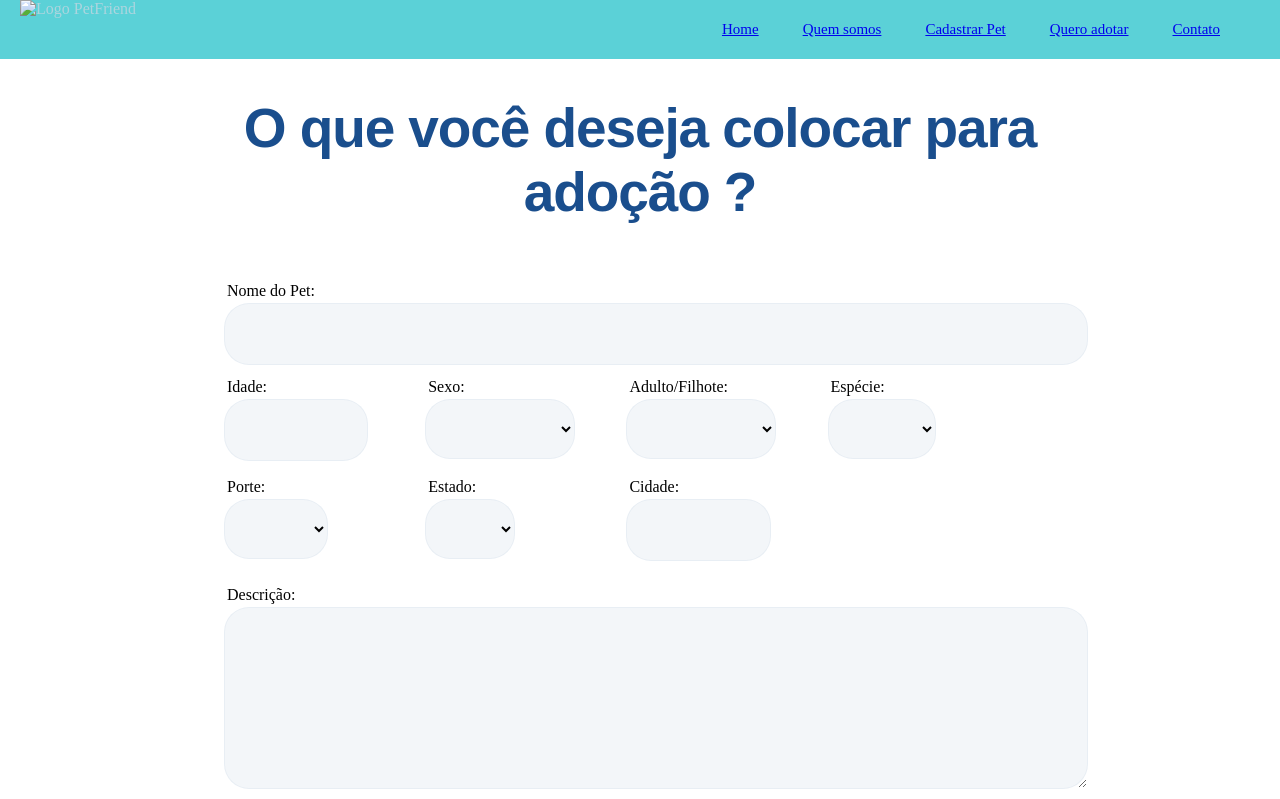
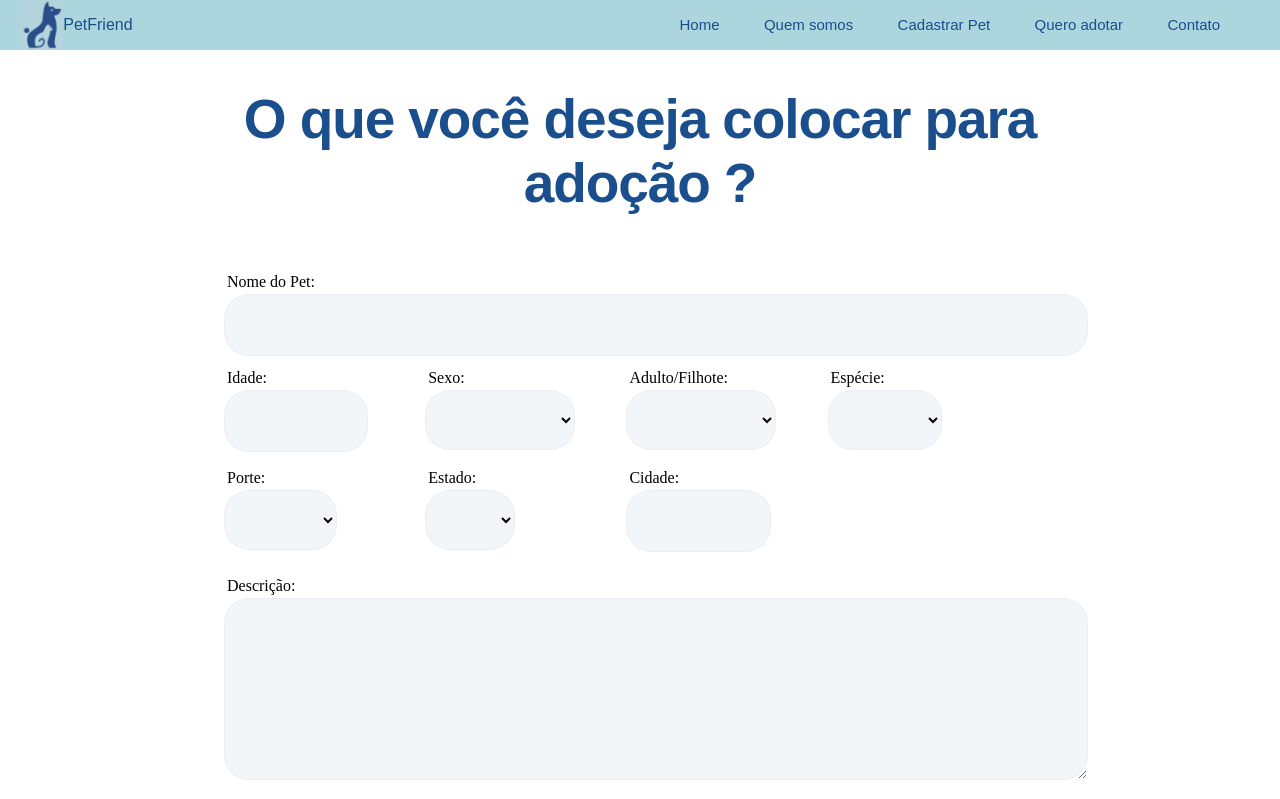
Before and after one commit to EduardoMorais30/PA.pet-friend.frontend, a plain HTML site: page pages/cadastroPet.html in a window 1280 px wide. Shown: the top 799 px of the page. Drawn offline with Linux system fonts and the light colour scheme.

Commit message:
Descrição: Atualizações no header. Css feito na na grande maioria, logo inserido. Data: 27/10/2022 Autor: Gabriel Etapa: 3

```diff
--- a/css/cadastroPet/style.css
+++ b/css/cadastroPet/style.css
@@ -1,9 +1,6 @@
 :root {
-    --main_color: rgb(26, 78, 141);
-}
-
-* {
-    font-family: "Work Sans", serif;
+    --main_color: #1A4E8D;
+    --sec_color: #ACD5DE;
 }
 
 main {
@@ -15,6 +12,8 @@ main {
 
 body {
     margin: 0;
+    font-family: "Work Sans", serif;
+
 }
 
 @media (max-width: 1400px) {
--- a/css/header-footer/header-footerCss.css
+++ b/css/header-footer/header-footerCss.css
@@ -1,6 +1,6 @@
 * {
-    --header_color: rgb(172,213,222);
-    --text_color: rgb(26, 78, 141)
+    --header_color: #ACD5DE;
+    --text_color: rgb(26, 78, 141);
 }
 
 body {
@@ -11,8 +11,14 @@ header {
     color: var(--header_color);
     width: 100%;
     height: 2%;
-    background-color: rgb(91, 209, 215);
+    background-color: var(--header_color);
     margin: 0;
+    font-family: poppins-semibold, poppins, sans-serif;
+}
+
+a {
+    text-decoration: none;
+    color: var(--text_color);
 }
 
 #cabecalho {
@@ -27,18 +33,26 @@ header {
 
 #links li {
     display: inline-block;
+
+}
+
+#links li a {
     font-size: 15px;
     padding: 5px 20px;
 }
 
-#links li:hover{
+#links li a:hover{
+    color: white;
     background-color: var(--text_color);
-    transition: 0.2s;
-    border-radius: 50px;
-    color: white;
-
+    transition: 0.5s;
+    border-radius: 80px;
 }
 
 #logo {
-    display: inline-block;
+    display: flex;
+    align-items: center;
 }
+
+#img-logo {
+    max-height: 50px;
+}
--- a/pages/cadastroPet.html
+++ b/pages/cadastroPet.html
@@ -14,8 +14,8 @@
     <header>
         <div id="cabecalho">
                 <div id="logo">
-                    <img src="" alt="Logo">
-                    <a>PetFriend</a>
+                    <img id="img-logo" src="/images/header-footer/logo.png" alt="Logo">
+                    <a href="#">PetFriend</a>
                 </div>
             <div id="links">
                 <nav>
```
Also changed, not shown: images/header-footer/logo.png (added).
